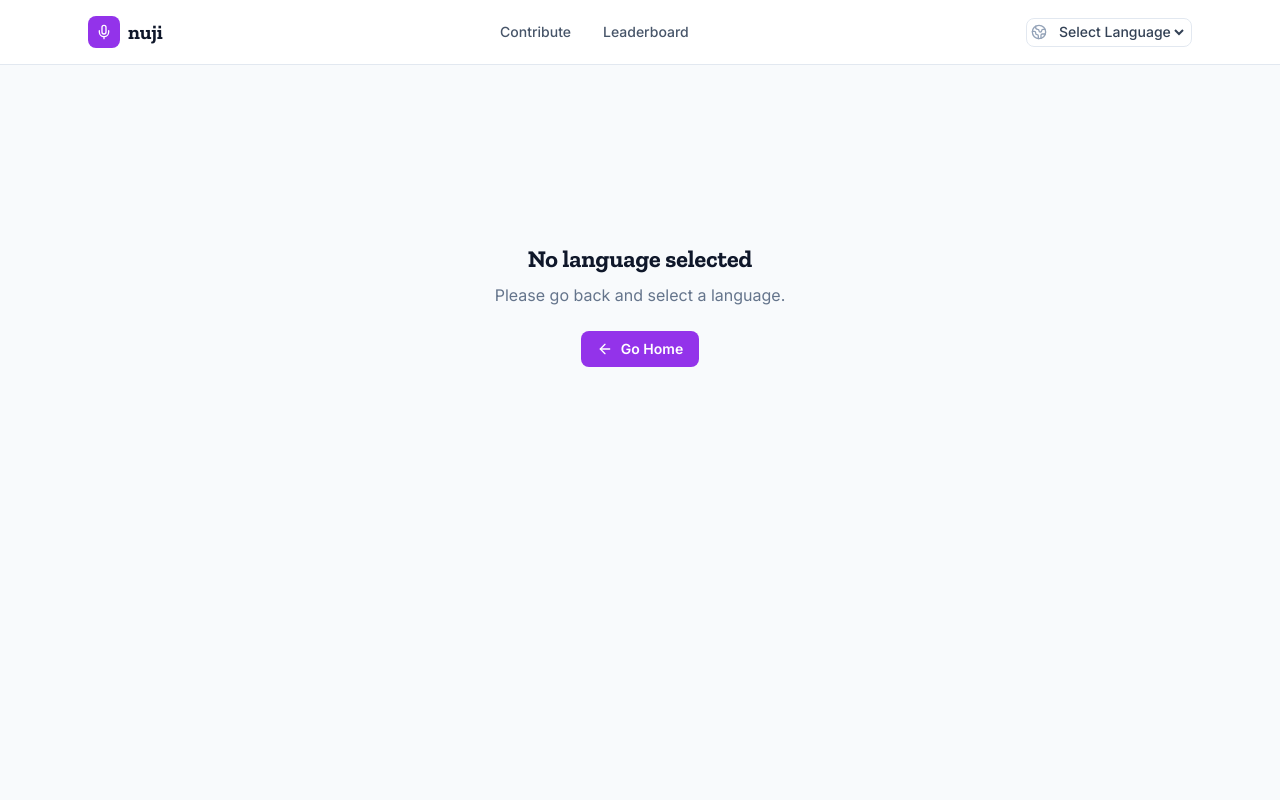
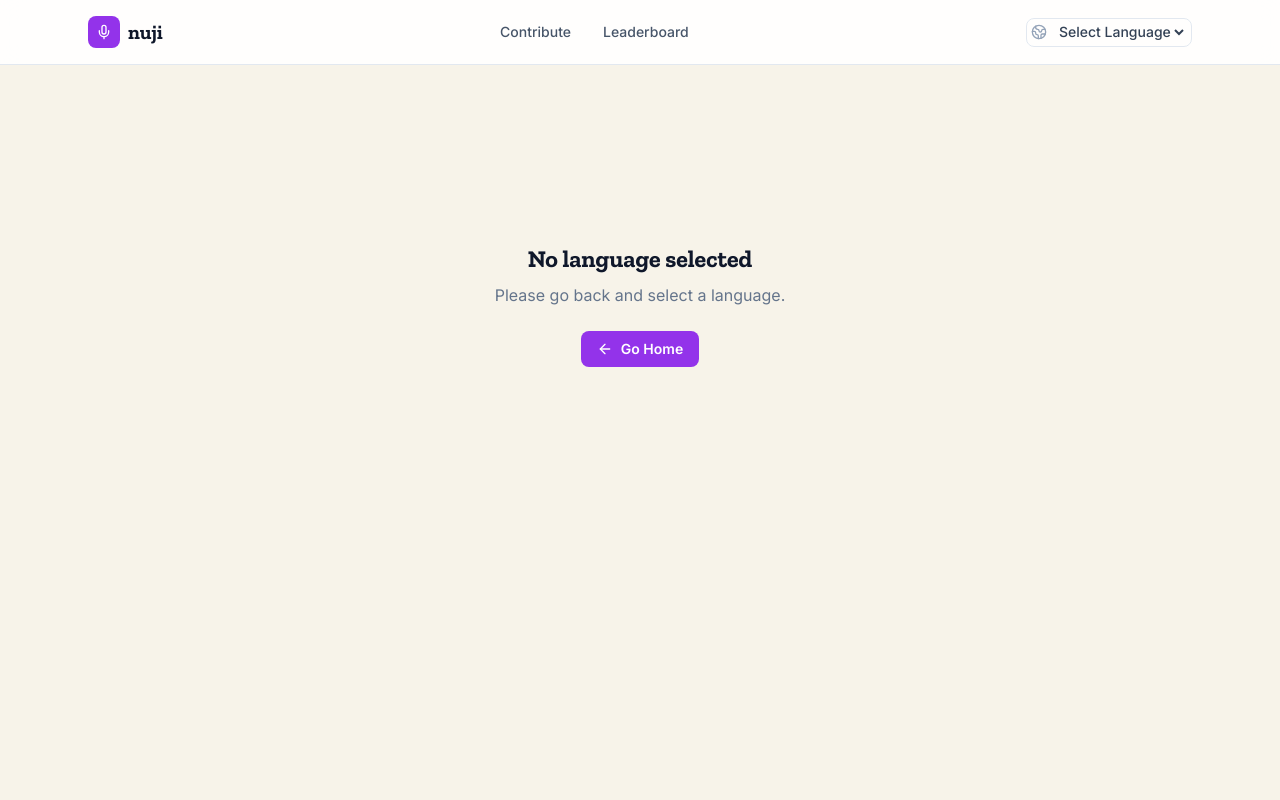
Before and after one commit to Kozino/nuji, a Next.js app in the folder frontend/: page /contribute in a window 1280 px wide. Shown: the top 800 px of the page. Built offline with nearby package versions, Linux system fonts and the light colour scheme.

Commit message:
Include IBM Plex Mono font in layout
Added IBM Plex Mono font to layout and updated styles.

```diff
--- a/frontend/app/layout.tsx
+++ b/frontend/app/layout.tsx
@@ -1,12 +1,13 @@
 import type { Metadata } from "next";
-import { Inter, Zilla_Slab } from "next/font/google";
+import { Inter, Zilla_Slab, IBM_Plex_Mono } from "next/font/google";
 import "./globals.css";
 import Nav from "@/components/Nav";
 import Footer from "@/components/Footer";
 import { LanguageProvider } from "@/components/LanguageProvider";
 
 const inter = Inter({ subsets: ["latin"], variable: "--font-inter" });
-const zillaSlab = Zilla_Slab({ subsets: ["latin"], weight: ["500", "700"], variable: "--font-zilla" });
+const zillaSlab = Zilla_Slab({ subsets: ["latin"], weight: ["500", "600", "700"], variable: "--font-zilla" });
+const plexMono = IBM_Plex_Mono({ subsets: ["latin"], weight: ["400", "500", "600"], variable: "--font-plex-mono" });
 
 export const metadata: Metadata = {
   title: "Nuji - Teach AI to speak your language",
@@ -15,8 +16,8 @@ export const metadata: Metadata = {
 
 export default function RootLayout({ children }: Readonly<{ children: React.ReactNode }>) {
   return (
-    <html lang="en" className={`${inter.variable} ${zillaSlab.variable}`}>
-      <body className="font-sans bg-slate-50 text-slate-900 antialiased">
+    <html lang="en" className={`${inter.variable} ${zillaSlab.variable} ${plexMono.variable}`}>
+      <body className="font-sans bg-paper text-ink antialiased">
         <LanguageProvider>
           <Nav />
           <main className="min-h-screen">{children}</main>
```
